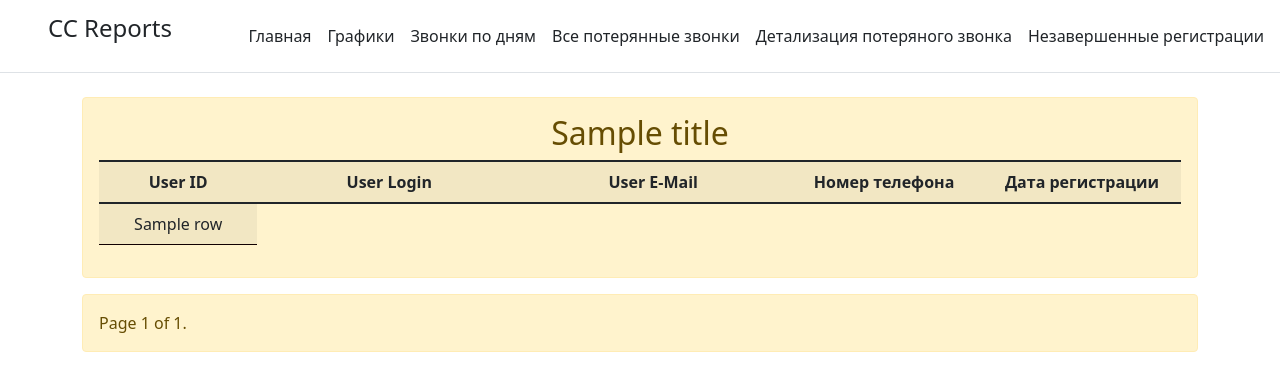
After one commit to AtridesMinsk/eb_cc_reports_site, a Django app: template cc_site/cc_reports/templates/cc_reports/all_drop_reg.html in a window 1280 px wide. The commit adds this page. Shown: the top 391 px of the page. Run offline with Django 4.2, Linux system fonts and the light colour scheme; the template is opened without the code that fills it: most values are stand-ins (such as "Sample title", 1, 10 or a date in 2020).

Commit message:
Ver 1.0.1: Added: Report by dropped user registration

```diff
--- /dev/null
+++ b/cc_site/cc_reports/templates/cc_reports/all_drop_reg.html
@@ -0,0 +1,50 @@
+{% extends 'cc_reports/base.html' %}
+
+{% block title%}
+{{title}}
+{% endblock %}
+
+{% block content %}
+    <div class="alert alert-warning mt-2">
+        <center>
+            <h2>{{title}}</h2>
+        </center>
+        <table border="0", align="center", cellpadding=5, class="table table-striped">
+            <tr>
+                <th>User ID</th>
+                <th>User Login</th>
+                <th>User E-Mail</th>
+                <th>Номер телефона</th>
+                <th>Дата регистрации</th>
+            </tr>
+                <col width="120" valign="top">
+                <col width="200" valign="top">
+                <col width="200" valign="top">
+                <col width="150" valign="top">
+                <col width="150" valign="top">
+            {% for row in reader %}
+                <tr>
+                    {% for x in row %} <td align="center">{{ x }}</td>
+                    {% endfor %}
+                </tr>
+            {% endfor %}
+        </table>
+    </div>
+    <div class="alert alert-warning mt-2">
+        <span class="step-links">
+            {% if page_obj.has_previous %}
+                <a href="?page=1">&laquo; first</a>
+                <a href="?page={{ page_obj.previous_page_number }}">previous</a>
+            {% endif %}
+
+            <span class="current">
+                Page {{ page_obj.number }} of {{ page_obj.paginator.num_pages }}.
+            </span>
+
+            {% if page_obj.has_next %}
+                <a href="?page={{ page_obj.next_page_number }}">next</a>
+                <a href="?page={{ page_obj.paginator.num_pages }}">last &raquo;</a>
+            {% endif %}
+        </span>
+    </div>
+{% endblock %}
--- a/cc_site/cc_reports/templates/cc_reports/base.html
+++ b/cc_site/cc_reports/templates/cc_reports/base.html
@@ -90,6 +90,8 @@
         <a class="me-3 py-2 text-dark text-decoration-none" href="{% url 'call_rep' %}">Звонки по дням</a>
         <a class="me-3 py-2 text-dark text-decoration-none" href="{% url 'all_call_drop' %}">Все потерянные звонки</a>
         <a class="me-3 py-2 text-dark text-decoration-none" href="{% url 'call_drop' %}">Детализация потеряного звонка</a>
+        <a class="me-3 py-2 text-dark text-decoration-none" href="{% url 'regs_drop' %}">Незавершенные регистрации</a>
+
       </nav>
 
     </div>
--- a/cc_site/cc_reports/urls.py
+++ b/cc_site/cc_reports/urls.py
@@ -22,4 +22,5 @@ urlpatterns = [
     path('call_drop', views.drop_call, name='call_drop'),
     path('all_call_drop', views.all_drop_call, name='all_call_drop'),
     path('charts', views.charts, name='charts'),
+    path('regs_drop', views.all_drop_regs, name='regs_drop'),
 ]
--- /dev/null
+++ b/sql_requests/bi_get_no_verifid_accaunts.sql
@@ -0,0 +1,4 @@
+SELECT ID, UserName, EMail, TelephoneNumber, StatusID, DateRegistered, FraudIndex, ActiveNotifications
+FROM Core.user
+WHERE StatusID = 1 AND BirthDate = '1970-01-01 00:00:00' AND DateRegistered >= DATE_SUB(CURRENT_DATE, INTERVAL 7 DAY)
+ORDER BY ID DESC
```
Also changed, not shown: cc_site/cc_reports/views.py (+36 -0 lines), requirements.txt (+6 -4 lines).
